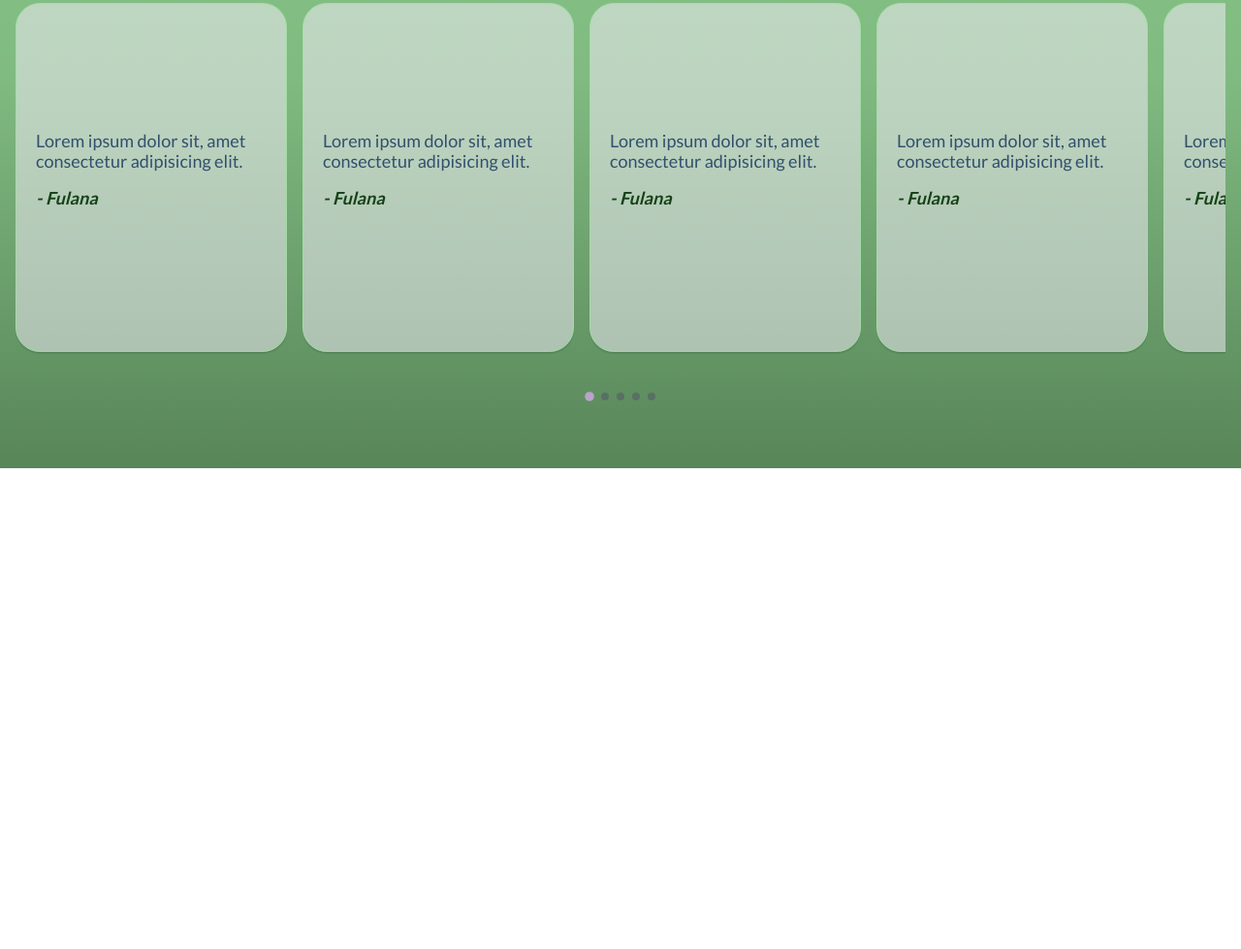
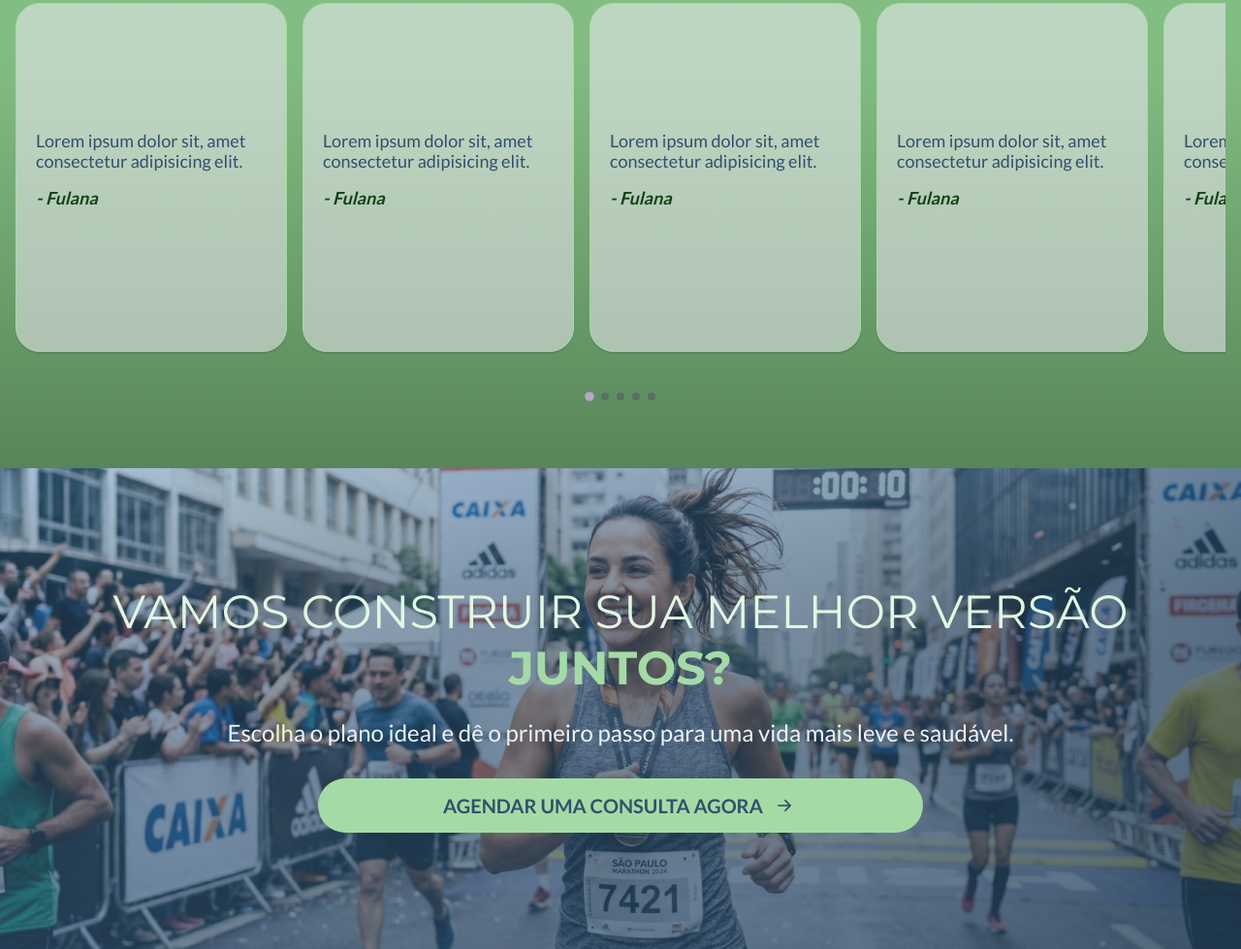
Before and after one commit to Apfeitoza/nutri-landing-page, a website: page index.html in a window 1280 px wide. Shown: the part 5827-6806 px from the top of the page at 97% size. Before the commit the page ends 6310 px from the top, so only its background shows below. Drawn offline with nearby package versions, Linux system fonts and the light colour scheme.

Commit message:
feat: implementa seção de CTA final com imagem de fundo e overlay de gradiente

```diff
--- a/index.html
+++ b/index.html
@@ -507,7 +507,7 @@
             <div class="swiper-slide depoimentos__card d-flex flex-column justify-content-center">
               <div class="depoimentos__card-content position-relative ">
                 <blockquote class="depoimentos__card-quote">
-                  <p >Lorem ipsum dolor sit, amet consectetur adipisicing elit.</p>
+                  <p>Lorem ipsum dolor sit, amet consectetur adipisicing elit.</p>
                   <cite class="depoimentos__card-autor">- Fulana</cite>
                 </blockquote>
               </div>
@@ -531,6 +531,18 @@
     </section>
   </main>
 
+  <section class="cta">
+    <div class="cta__title-wrapper text-center">
+      <h2 class="cta__title">
+        Vamos construir sua melhor versão  <span>Juntos?</span>
+      </h2>
+      <p class="cta__title-desc">Escolha o plano ideal e dê o primeiro passo para uma vida mais leve e saudável.</p>
+    </div>
+    <div class="cta__button-wrapper d-flex gap-3 flex-column justify-content-center mx-auto align-items-center col-md-6">
+        <a href="https://wa.me/5567998654662" class="btn btn-primary d-flex align-items-center justify-content-center gap-2 w-100">Agendar uma consulta agora<i class="bi bi-arrow-right-short"></i> </a>
+      </div>
+  </section>
+
   <footer>
 
   </footer>
--- /dev/null
+++ b/scss/_cta.scss
@@ -0,0 +1,54 @@
+.cta {
+  padding: 120px 16px;
+  background:
+    linear-gradient(
+      90deg,
+      rgba(71, 129, 186, 0.15) 0%,
+      rgba(32, 59, 84, 0.5) 100%
+    ),
+    linear-gradient(
+      0deg,
+      rgba(50, 80, 109, 0.56) 0%,
+      rgba(50, 80, 109, 0.42) 67.57%,
+      rgba(97, 155, 211, 0.28) 100%
+    ),
+    url(../img/photo/img-3.jpg);
+  background-size: cover;
+  background-position: center;
+  background-repeat: no-repeat;
+
+  &__title {
+    @include title;
+    color: $b-color-1;
+    margin-bottom: 16px;
+    @include device(m) {
+      margin-bottom: 24px;
+    }
+    span {
+      color: $b-color-3;
+    }
+    &-desc {
+      @include type-2(18);
+      @include device(m) {
+        @include type-2(24);
+        margin-bottom: 48px;
+      }
+      margin-bottom: 32px;
+      color: $s-color-1;
+    }
+  }
+
+  &__button-wrapper {
+    .btn-primary {
+      background-color: $b-color-3;
+      color: $s-color-6;
+      &:hover,
+      &:focus {
+        background: $b-color-4;
+      }
+      i {
+        font-size: 28px;
+      }
+    }
+  }
+}
--- a/scss/_global.scss
+++ b/scss/_global.scss
@@ -31,6 +31,7 @@
   &:focus {
     background: $c-color-4;
     transform: scale(1.02);
+    box-shadow: none;
   }
 }
 
--- a/scss/main.scss
+++ b/scss/main.scss
@@ -5,10 +5,11 @@
 
 //---Seções----
 @import 'navbar';
-@import 'footer';
 @import 'hero';
 @import 'sobre';
 @import 'metodo';
 @import 'planos';
 @import 'faq';
 @import 'depoimentos';
+@import 'cta';
+@import 'footer';
```
Also changed, not shown: css/style.css.
